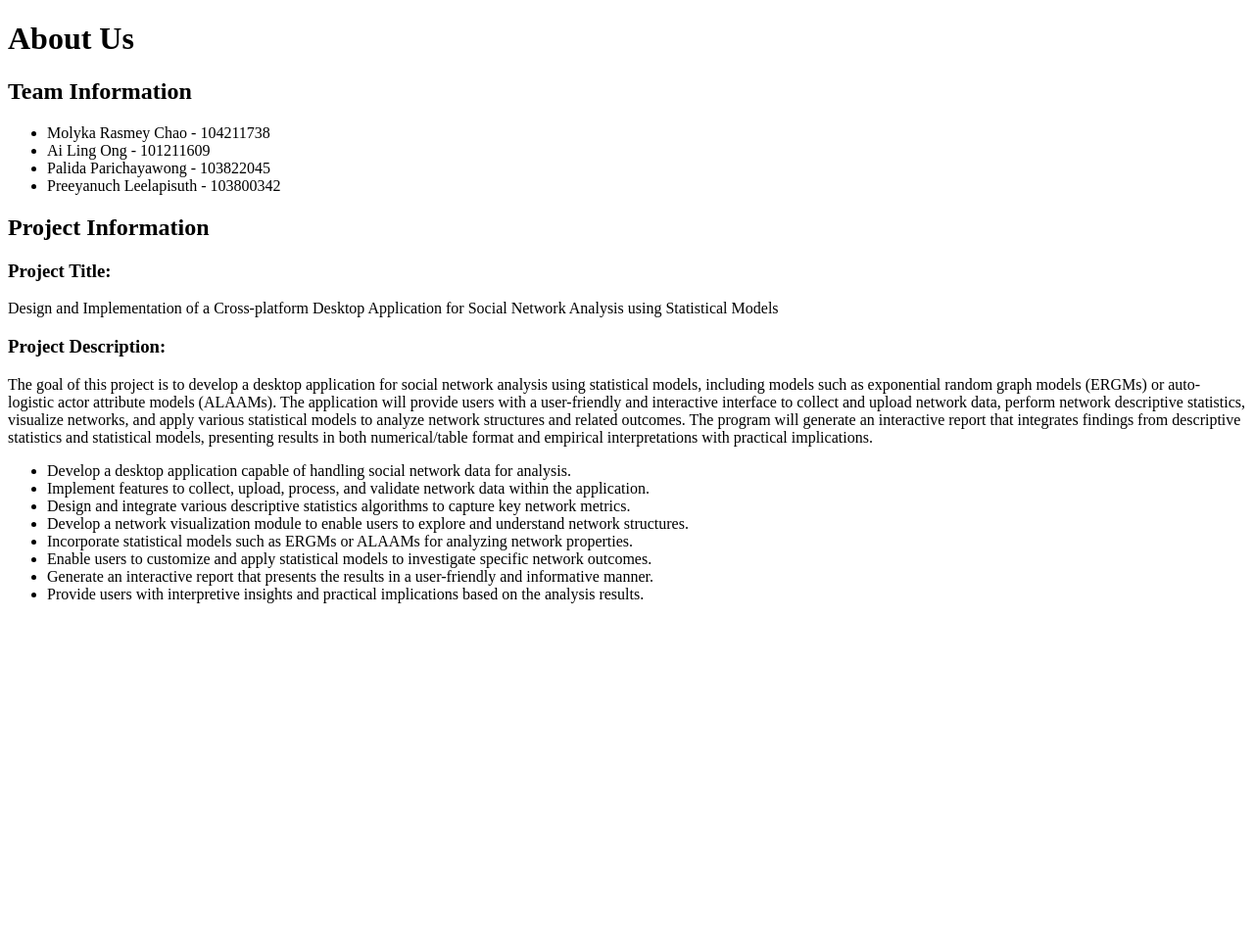
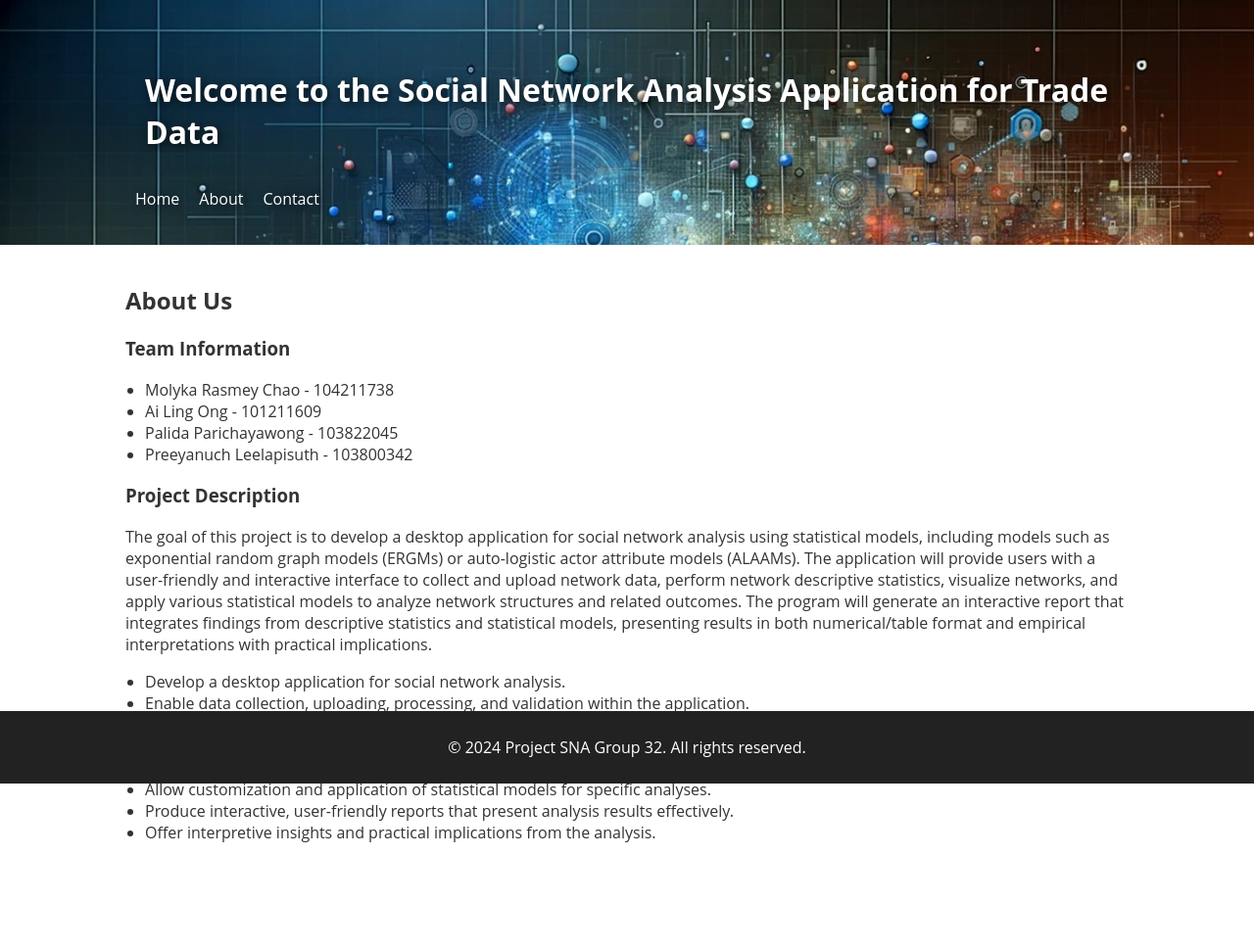
Before and after one commit to grcpru/COS70008_ProjectSNA_G32, a Django app: page /about/ in a window 1280 px wide. Shown: the whole page at 98% size. Before the commit the page ends 616 px from the top, so only its background shows below. Run offline with Django 5.2, Linux system fonts and the light colour scheme.

Commit message:
Update about.html

```diff
--- a/projectsna/appg32/static/css/styles.css
+++ b/projectsna/appg32/static/css/styles.css
@@ -26,7 +26,13 @@ html, body {
 .container {
     width: 80%;
     margin: auto;
-    text-align: center; /* Centralize the content of the main container */
+    text-align: left; /* Centralize the content of the main container */
+    padding: 20px;
+}
+
+ul {
+    padding-left: 20px; /* Adjusts padding for bullets */
+    text-align: left;
 }
 
 /* .site-header {
--- a/projectsna/appg32/templates/about.html
+++ b/projectsna/appg32/templates/about.html
@@ -1,50 +1,60 @@
 <!DOCTYPE html>
+{% load static %}
+
 <html lang="en">
-
 <head>
     <meta charset="UTF-8">
     <meta name="viewport" content="width=device-width, initial-scale=1.0">
-    <title>About Us</title>
+    <title>Social Network Analysis Application</title>
+    <link rel="stylesheet" href="{% static 'css/styles.css' %}">
 </head>
-
 <body>
-    <h1>About Us</h1>
-
-    <h2>Team Information</h2>
+    <header class="site-header" style="background-image: url('{% static 'images/network_analysis_bg.png' %}');">
+        <div class="container">
+            <h1>Welcome to the Social Network Analysis Application for Trade Data</h1>
+            <nav>
+                <ul class="navbar">
+                    <li><a href="{% url 'home' %}">Home</a></li>
+                    <li><a href="{% url 'about' %}">About</a></li>
+                    <li><a href="{% url 'contact' %}">Contact</a></li>
+                </ul>
+            </nav>
+        </div>
+    </header>
+    <main class="container">
+        <h2>About Us</h2>
+        <section class="team-info">
+            <h3>Team Information</h3>
             <ul>
                 <li>Molyka Rasmey Chao - 104211738</li>
                 <li>Ai Ling Ong - 101211609</li>
                 <li>Palida Parichayawong - 103822045</li>
                 <li>Preeyanuch Leelapisuth - 103800342</li>
             </ul>
-
-    <h2>Project Information</h2>
-    <h3>Project Title:</h3>
-    <p>Design and Implementation of a Cross-platform Desktop Application for Social Network Analysis using Statistical
-        Models</p>
-
-    <h3>Project Description:</h3>
-    <p>
-        The goal of this project is to develop a desktop application for social network analysis using statistical
+        </section>
+        <section class="project-description">
+            <h3>Project Description</h3>
+            <p>The goal of this project is to develop a desktop application for social network analysis using statistical
                 models, including models such as exponential random graph models (ERGMs) or auto-logistic actor attribute models
                 (ALAAMs). The application will provide users with a user-friendly and interactive interface to collect and
                 upload network data, perform network descriptive statistics, visualize networks, and apply various statistical
                 models to analyze network structures and related outcomes. The program will generate an interactive report that
                 integrates findings from descriptive statistics and statistical models, presenting results in both
-        numerical/table format and empirical interpretations with practical implications.
-    </p>
-
+                numerical/table format and empirical interpretations with practical implications.</p>
             <ul>
-        <li>Develop a desktop application capable of handling social network data for analysis.</li>
-        <li>Implement features to collect, upload, process, and validate network data within the application.</li>
-        <li>Design and integrate various descriptive statistics algorithms to capture key network metrics.</li>
-        <li>Develop a network visualization module to enable users to explore and understand network structures.</li>
-        <li>Incorporate statistical models such as ERGMs or ALAAMs for analyzing network properties.</li>
-        <li>Enable users to customize and apply statistical models to investigate specific network outcomes.</li>
-        <li>Generate an interactive report that presents the results in a user-friendly and informative manner.</li>
-        <li>Provide users with interpretive insights and practical implications based on the analysis results.</li>
+                <li>Develop a desktop application for social network analysis.</li>
+                <li>Enable data collection, uploading, processing, and validation within the application.</li>
+                <li>Implement key network metrics using descriptive statistics algorithms.</li>
+                <li>Create a network visualization module for exploring network structures.</li>
+                <li>Incorporate ERGMs and ALAAMs for network property analysis.</li>
+                <li>Allow customization and application of statistical models for specific analyses.</li>
+                <li>Produce interactive, user-friendly reports that present analysis results effectively.</li>
+                <li>Offer interpretive insights and practical implications from the analysis.</li>
             </ul>
-
+        </section>
+    </main>
+    <footer>
+        <p>&copy; 2024 Project SNA Group 32. All rights reserved.</p>
+    </footer>
 </body>
-
 </html>
```
Lines whose indentation alone changed are shown as unchanged.
